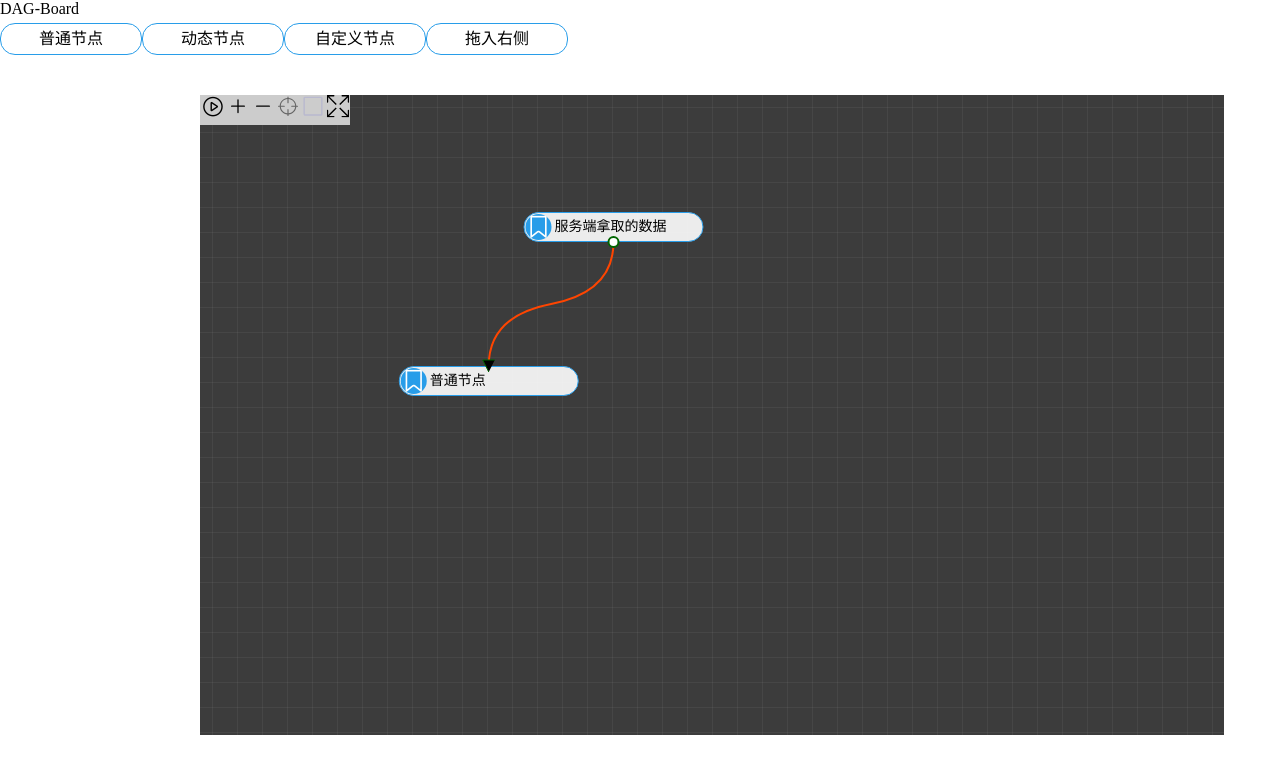
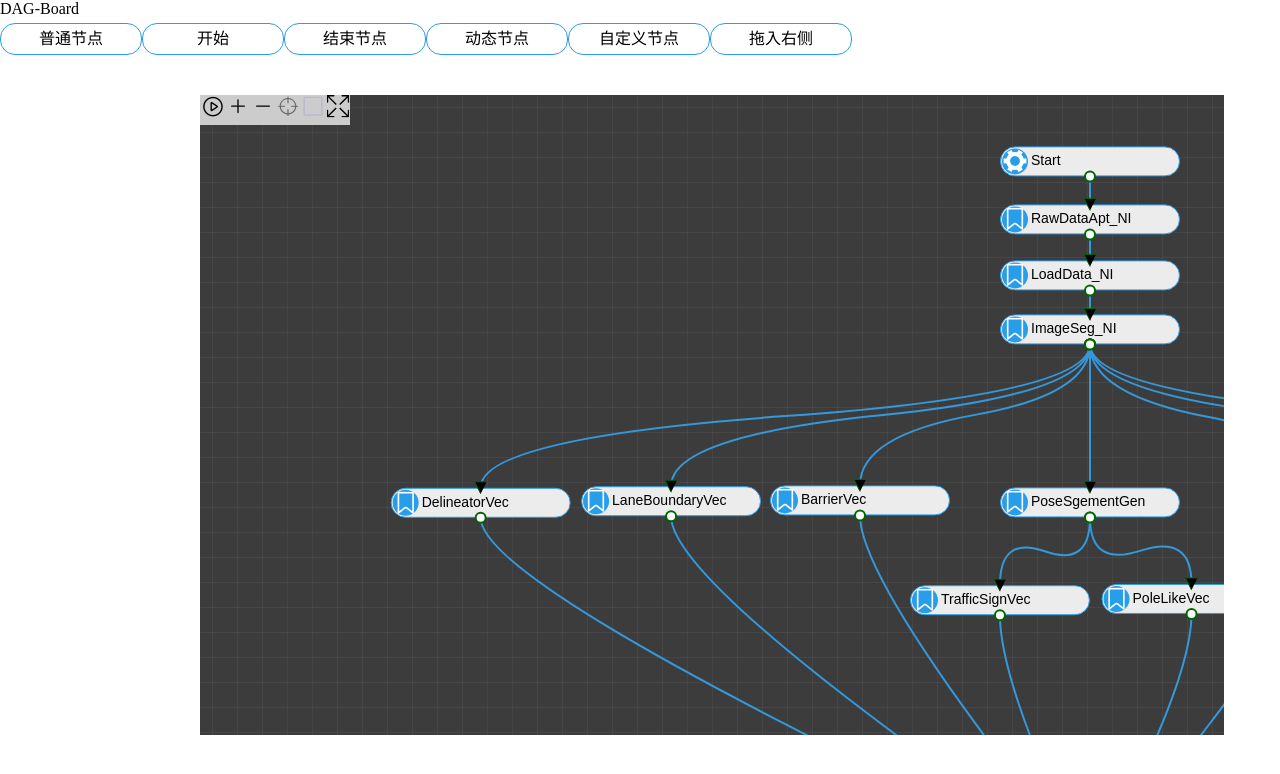
Before and after one commit to shiyuan598/map-3d, a Vue app: page /dag in a window 1280 px wide. Shown: the top 774 px of the page. Built offline with nearby package versions, Linux system fonts and the light colour scheme; what v-region would draw is missing.

Commit message:
fix: dag data

```diff
--- a/src/components/dag/data.js
+++ b/src/components/dag/data.js
@@ -4,6 +4,187 @@
 export const diagramExampleData = {};
 
 export const JSONFromService = {
+  nodes: [
+    {
+      pos_x: 800,
+      pos_y: 51.38636779785162,
+      name: "Start",
+      iconClassName: "el-icon-s-tools",
+      form: { details: "开始", createTime: "Fri Dec 04 2020" },
+      id: 100,
+      in_ports: [0],
+      out_ports: [0]
+    },
+    {
+      pos_x: 800,
+      pos_y: 109.38636779785166,
+      name: "RawDataApt_NI",
+      iconClassName: "el-icon-collection-tag",
+      form: {
+        details: "普通节点的内容balabala",
+        createTime: "Fri Dec 04 2020"
+      },
+      id: 101,
+      in_ports: [0],
+      out_ports: [0]
+    },
+    {
+      pos_x: 800,
+      pos_y: 165.3863677978517,
+      name: "LoadData_NI",
+      iconClassName: "el-icon-collection-tag",
+      form: {
+        details: "普通节点的内容balabala",
+        createTime: "Fri Dec 04 2020"
+      },
+      id: 102,
+      in_ports: [0],
+      out_ports: [0]
+    },
+    {
+      pos_x: 800,
+      pos_y: 219.38636779785173,
+      name: "ImageSeg_NI",
+      iconClassName: "el-icon-collection-tag",
+      form: {
+        details: "普通节点的内容balabala",
+        createTime: "Fri Dec 04 2020"
+      },
+      id: 103,
+      in_ports: [0],
+      out_ports: [0]
+    },
+    {
+      pos_x: 190.65714285714307,
+      pos_y: 392.79026271275126,
+      name: "DelineatorVec",
+      iconClassName: "el-icon-collection-tag",
+      form: {
+        details: "普通节点的内容balabala",
+        createTime: "Fri Dec 04 2020"
+      },
+      id: 104,
+      in_ports: [0],
+      out_ports: [0]
+    },
+    {
+      pos_x: 381.0857142857146,
+      pos_y: 391.2188341413227,
+      name: "LaneBoundaryVec",
+      iconClassName: "el-icon-collection-tag",
+      form: {
+        details: "普通节点的内容balabala",
+        createTime: "Fri Dec 04 2020"
+      },
+      id: 105,
+      in_ports: [0],
+      out_ports: [0]
+    },
+    {
+      pos_x: 570.0000000000006,
+      pos_y: 390.3863677978519,
+      name: "BarrierVec",
+      iconClassName: "el-icon-collection-tag",
+      form: {
+        details: "普通节点的内容balabala",
+        createTime: "Fri Dec 04 2020"
+      },
+      id: 106,
+      in_ports: [0],
+      out_ports: [0]
+    },
+    {
+      pos_x: 800,
+      pos_y: 392.38636779785185,
+      name: "PoseSgementGen",
+      iconClassName: "el-icon-collection-tag",
+      form: {
+        details: "普通节点的内容balabala",
+        createTime: "Fri Dec 04 2020"
+      },
+      id: 107,
+      in_ports: [0],
+      out_ports: [0]
+    },
+    {
+      pos_x: 1037.371428571429,
+      pos_y: 394.6474055698941,
+      name: "CurbVec",
+      iconClassName: "el-icon-collection-tag",
+      form: {
+        details: "普通节点的内容balabala",
+        createTime: "Fri Dec 04 2020"
+      },
+      id: 108,
+      in_ports: [0],
+      out_ports: [0]
+    },
+    {
+      pos_x: 1227.8000000000006,
+      pos_y: 393.79026271275126,
+      name: "PavementEdgeVec",
+      iconClassName: "el-icon-collection-tag",
+      form: {
+        details: "普通节点的内容balabala",
+        createTime: "Fri Dec 04 2020"
+      },
+      id: 109,
+      in_ports: [0],
+      out_ports: [0]
+    },
+    {
+      pos_x: 1415.0000000000011,
+      pos_y: 393.38636779785185,
+      name: "ElectronicEyeVec",
+      iconClassName: "el-icon-collection-tag",
+      form: {
+        details: "普通节点的内容balabala",
+        createTime: "Fri Dec 04 2020"
+      },
+      id: 110,
+      in_ports: [0],
+      out_ports: [0]
+    },
+    {
+      pos_x: 709.9428571428575,
+      pos_y: 490.2188341413227,
+      name: "TrafficSignVec",
+      iconClassName: "el-icon-collection-tag",
+      form: {
+        details: "普通节点的内容balabala",
+        createTime: "Fri Dec 04 2020"
+      },
+      id: 111,
+      in_ports: [0],
+      out_ports: [0]
+    },
+    {
+      pos_x: 901.5142857142862,
+      pos_y: 488.9331198556084,
+      name: "PoleLikeVec",
+      iconClassName: "el-icon-collection-tag",
+      form: {
+        details: "普通节点的内容balabala",
+        createTime: "Fri Dec 04 2020"
+      },
+      id: 112,
+      in_ports: [0],
+      out_ports: [0]
+    },
+    {
+      pos_x: 800,
+      pos_y: 835.3863677978522,
+      name: "end",
+      iconClassName: "el-icon-printer",
+      form: {
+        details: "动态节点的内容balabala",
+        createTime: "Fri Dec 04 2020"
+      },
+      id: 113,
+      in_ports: [0],
+      out_ports: [0]
+    }
+  ],
   edges: [
     {
       src_node_id: 100,
@@ -13,38 +194,257 @@ export const JSONFromService = {
       id: 10,
       style: {
         "stroke-width": "2px",
-        stroke: "#ff4500",
+        stroke: "#3498db",
         animation: "none",
         "stroke-dasharray": "0px"
       }
-    }
-  ],
-  nodes: [
-    {
-      pos_x: 323.50000000000034,
-      pos_y: 117.00000000000011,
-      name: "服务端拿取的数据",
-      iconClassName: "el-icon-collection-tag",
-      form: {
-        details: "普通节点的内容balabala",
-        createTime: "Wed Apr 29 2020"
-      },
-      id: 100,
-      in_ports: [0],
-      out_ports: [0]
     },
     {
-      pos_x: 198.75000000000023,
-      pos_y: 271.0000000000002,
-      name: "普通节点",
-      iconClassName: "el-icon-collection-tag",
-      form: {
-        details: "普通节点的内容balabala",
-        createTime: "Wed Apr 29 2020"
-      },
-      id: 101,
-      in_ports: [0],
-      out_ports: [0]
+      src_node_id: 101,
+      src_output_idx: 0,
+      dst_node_id: 102,
+      dst_input_idx: 0,
+      id: 11,
+      style: {
+        "stroke-width": "2px",
+        stroke: "#3498db",
+        animation: "none",
+        "stroke-dasharray": "0px"
+      }
+    },
+    {
+      src_node_id: 102,
+      src_output_idx: 0,
+      dst_node_id: 103,
+      dst_input_idx: 0,
+      id: 12,
+      style: {
+        "stroke-width": "2px",
+        stroke: "#3498db",
+        animation: "none",
+        "stroke-dasharray": "0px"
+      }
+    },
+    {
+      src_node_id: 103,
+      src_output_idx: 0,
+      dst_node_id: 104,
+      dst_input_idx: 0,
+      id: 13,
+      style: {
+        "stroke-width": "2px",
+        stroke: "#3498db",
+        animation: "none",
+        "stroke-dasharray": "0px"
+      }
+    },
+    {
+      src_node_id: 103,
+      src_output_idx: 0,
+      dst_node_id: 105,
+      dst_input_idx: 0,
+      id: 14,
+      style: {
+        "stroke-width": "2px",
+        stroke: "#3498db",
+        animation: "none",
+        "stroke-dasharray": "0px"
+      }
+    },
+    {
+      src_node_id: 103,
+      src_output_idx: 0,
+      dst_node_id: 106,
+      dst_input_idx: 0,
+      id: 15,
+      style: {
+        "stroke-width": "2px",
+        stroke: "#3498db",
+        animation: "none",
+        "stroke-dasharray": "0px"
+      }
+    },
+    {
+      src_node_id: 103,
+      src_output_idx: 0,
+      dst_node_id: 107,
+      dst_input_idx: 0,
+      id: 16,
+      style: {
+        "stroke-width": "2px",
+        stroke: "#3498db",
+        animation: "none",
+        "stroke-dasharray": "0px"
+      }
+    },
+    {
+      src_node_id: 103,
+      src_output_idx: 0,
+      dst_node_id: 108,
+      dst_input_idx: 0,
+      id: 17,
+      style: {
+        "stroke-width": "2px",
+        stroke: "#3498db",
+        animation: "none",
+        "stroke-dasharray": "0px"
+      }
+    },
+    {
+      src_node_id: 103,
+      src_output_idx: 0,
+      dst_node_id: 109,
+      dst_input_idx: 0,
+      id: 18,
+      style: {
+        "stroke-width": "2px",
+        stroke: "#3498db",
+        animation: "none",
+        "stroke-dasharray": "0px"
+      }
+    },
+    {
+      src_node_id: 103,
+      src_output_idx: 0,
+      dst_node_id: 110,
+      dst_input_idx: 0,
+      id: 19,
+      style: {
+        "stroke-width": "2px",
+        stroke: "#3498db",
+        animation: "none",
+        "stroke-dasharray": "0px"
+      }
+    },
+    {
+      src_node_id: 107,
+      src_output_idx: 0,
+      dst_node_id: 111,
+      dst_input_idx: 0,
+      id: 20,
+      style: {
+        "stroke-width": "2px",
+        stroke: "#3498db",
+        animation: "none",
+        "stroke-dasharray": "0px"
+      }
+    },
+    {
+      src_node_id: 107,
+      src_output_idx: 0,
+      dst_node_id: 112,
+      dst_input_idx: 0,
+      id: 21,
+      style: {
+        "stroke-width": "2px",
+        stroke: "#3498db",
+        animation: "none",
+        "stroke-dasharray": "0px"
+      }
+    },
+    {
+      src_node_id: 104,
+      src_output_idx: 0,
+      dst_node_id: 113,
+      dst_input_idx: 0,
+      id: 22,
+      style: {
+        "stroke-width": "2px",
+        stroke: "#3498db",
+        animation: "none",
+        "stroke-dasharray": "0px"
+      }
+    },
+    {
+      src_node_id: 105,
+      src_output_idx: 0,
+      dst_node_id: 113,
+      dst_input_idx: 0,
+      id: 23,
+      style: {
+        "stroke-width": "2px",
+        stroke: "#3498db",
+        animation: "none",
+        "stroke-dasharray": "0px"
+      }
+    },
+    {
+      src_node_id: 106,
+      src_output_idx: 0,
+      dst_node_id: 113,
+      dst_input_idx: 0,
+      id: 24,
+      style: {
+        "stroke-width": "2px",
+        stroke: "#3498db",
+        animation: "none",
+        "stroke-dasharray": "0px"
+      }
+    },
+    {
+      src_node_id: 108,
+      src_output_idx: 0,
+      dst_node_id: 113,
+      dst_input_idx: 0,
+      id: 25,
+      style: {
+        "stroke-width": "2px",
+        stroke: "#3498db",
+        animation: "none",
+        "stroke-dasharray": "0px"
+      }
+    },
+    {
+      src_node_id: 109,
+      src_output_idx: 0,
+      dst_node_id: 113,
+      dst_input_idx: 0,
+      id: 26,
+      style: {
+        "stroke-width": "2px",
+        stroke: "#3498db",
+        animation: "none",
+        "stroke-dasharray": "0px"
+      }
+    },
+    {
+      src_node_id: 110,
+      src_output_idx: 0,
+      dst_node_id: 113,
+      dst_input_idx: 0,
+      id: 27,
+      style: {
+        "stroke-width": "2px",
+        stroke: "#3498db",
+        animation: "none",
+        "stroke-dasharray": "0px"
+      }
+    },
+    {
+      src_node_id: 111,
+      src_output_idx: 0,
+      dst_node_id: 113,
+      dst_input_idx: 0,
+      id: 28,
+      style: {
+        "stroke-width": "2px",
+        stroke: "#3498db",
+        animation: "none",
+        "stroke-dasharray": "0px"
+      }
+    },
+    {
+      src_node_id: 112,
+      src_output_idx: 0,
+      dst_node_id: 113,
+      dst_input_idx: 0,
+      id: 29,
+      style: {
+        "stroke-width": "2px",
+        stroke: "#3498db",
+        animation: "none",
+        "stroke-dasharray": "0px"
+      }
     }
   ]
 };
@@ -53,6 +453,16 @@ export const nodesBasic = [
     name: "普通节点",
     iconClassName: "el-icon-collection-tag",
     form: { details: "普通节点的内容balabala", createTime: "" }
+  },
+  {
+    name: "开始",
+    iconClassName: "el-icon-s-tools",
+    form: { details: "动态节点的内容balabala", createTime: "" }
+  },
+  {
+    name: "结束节点",
+    iconClassName: "el-icon-printer",
+    form: { details: "动态节点的内容balabala", createTime: "" }
   },
   {
     name: "动态节点",
--- a/src/plugins/dag-board/dagContent/index.vue
+++ b/src/plugins/dag-board/dagContent/index.vue
@@ -504,7 +504,7 @@ export default {
         id: _DataAll.edges.length + 10,
         style: {
           "stroke-width": "2px",
-          stroke: "#ffff10",
+          stroke: "#3498db",
           animation: "none",
           "stroke-dasharray": "0px"
         }
--- a/src/views/DatePicker.vue
+++ b/src/views/DatePicker.vue
@@ -10,6 +10,17 @@
       start-placeholder="开始日期"
       end-placeholder="结束日期"
     ></el-date-picker>
+    <div class="content">
+      <p>asdf1</p>
+      <span>span1</span>
+      <p>asdf2</p>
+      <span>span2</span>
+      <p class="big">asdf3</p>
+      <span>span3</span>
+      <p class="big">asdf4</p>
+      <p>asdf5</p>
+      <p class="big">asdf6</p>
+    </div>
   </div>
 </template>
 <script>
@@ -88,4 +99,23 @@ $SelectBackgroundColor: rgba(250, 250, 250, 0.1);
 h6 {
   margin: 20px;
 }
+.content {
+  p {
+    color: #333;
+  }
+  .big {
+    font-size: 20px;
+    font-weight: 700;
+  }
+  p:first-child {
+    color: #58efbd;
+  }
+  p:last-child {
+    color: #ffceeb;
+  }
+  p:nth-child(2) {
+    color: #58efbd;
+    font-size: 24px;
+  }
+}
 </style>
```
